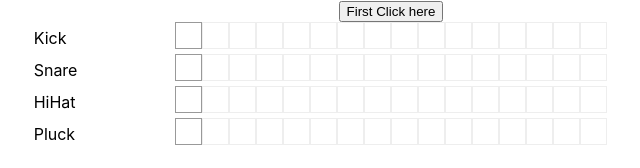
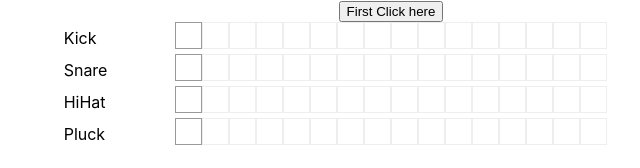
Before and after one commit to austincesear123/project-04-drum-machine-client, a React (Create React App) app: page / in a window 1280 px wide. Shown: the top 168 px of the page, without its empty margins (249-889 px from the left). Built offline with nearby package versions, Linux system fonts and the light colour scheme.

Commit message:
added key to drumRows render

```diff
--- a/src/DrumRows/DrumRows.css
+++ b/src/DrumRows/DrumRows.css
@@ -7,6 +7,7 @@
 
 .drum-title {
   text-align: start;
+  margin-left: 30px;
   grid-column: 2 / 3;
 }
 
--- a/src/DrumRows/DrumRows.js
+++ b/src/DrumRows/DrumRows.js
@@ -1,17 +1,19 @@
 import "./DrumRows.css";
 import Square from "../Square/Square";
+import React from "react";
 
 const drumMap = ["Kick", "Snare", "HiHat", "Pluck"];
 
 const DrumRows = ({ activeColumn, pattern, setPattern }) => {
   return (
-    <>
     <div className="drums-container">
       {pattern.map((row, y) => {
         return (
-            <>
-              <div className="drum-title" style={{gridRow: y+1}}>{drumMap[y]}</div>
-              <div className="drum-squares" style={{gridRow: y+1}}>
+          <React.Fragment key={y}>
+            <div className="drum-title" style={{ gridRow: y + 1 }}>
+              {drumMap[y]}
+            </div>
+            <div className="drum-squares" style={{ gridRow: y + 1 }}>
               {row.map((value, x) => (
                 <Square
                   key={x}
@@ -22,11 +24,10 @@ const DrumRows = ({ activeColumn, pattern, setPattern }) => {
               ))}
             </div>
             <div className="three"></div>
-            </>
+          </React.Fragment>
         );
       })}
     </div>
-    </>
   );
 };
 
--- a/src/Sequencer/Sequencer.css
+++ b/src/Sequencer/Sequencer.css
@@ -1,3 +1,3 @@
-.wrapper {
+/* .wrapper {
     width: 100vw;
-}
+} */
```
Lines whose indentation alone changed are shown as unchanged.
